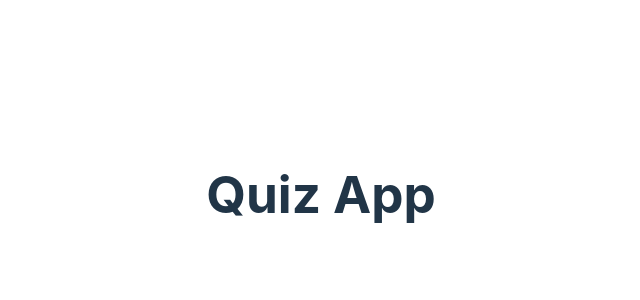
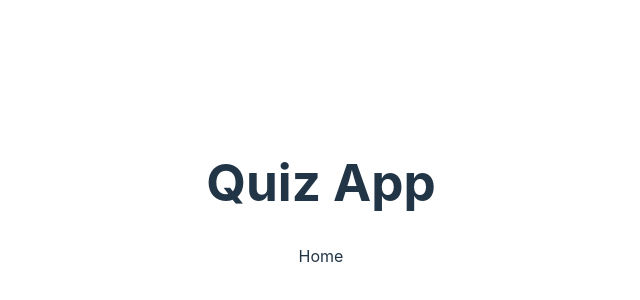
Before and after one commit to saraswathi22-mac/quiz-app, a React (Vite) app: page / in a window 1280 px wide. Shown: the part 206-506 px from the top of the page, without its empty margins (319-959 px from the left). Built offline with nearby package versions, Linux system fonts and the light colour scheme.

Commit message:
Updated Header component

```diff
--- a/src/App.jsx
+++ b/src/App.jsx
@@ -1,10 +1,12 @@
 import "./App.css";
 import { Route, BrowserRouter as Router, Routes } from "react-router-dom";
 import Home from "./components/Home/Home";
+import Header from "./components/Header/Header";
 
 function App() {
   return (
     <Router>
+      <Header />
       <Routes>
         <Route path="/" element={<Home />} />
       </Routes>
--- /dev/null
+++ b/src/components/Header/Header.jsx
@@ -0,0 +1,11 @@
+import React from "react";
+
+const Header = () => {
+  return (
+    <div>
+      <h1>Quiz App</h1>
+    </div>
+  );
+};
+
+export default Header;
--- a/src/components/Home/Home.jsx
+++ b/src/components/Home/Home.jsx
@@ -3,7 +3,7 @@
 const Home = () => {
   return (
     <div>
-        <h1>Quiz App</h1>
+        Home
     </div>
   )
 }
```
